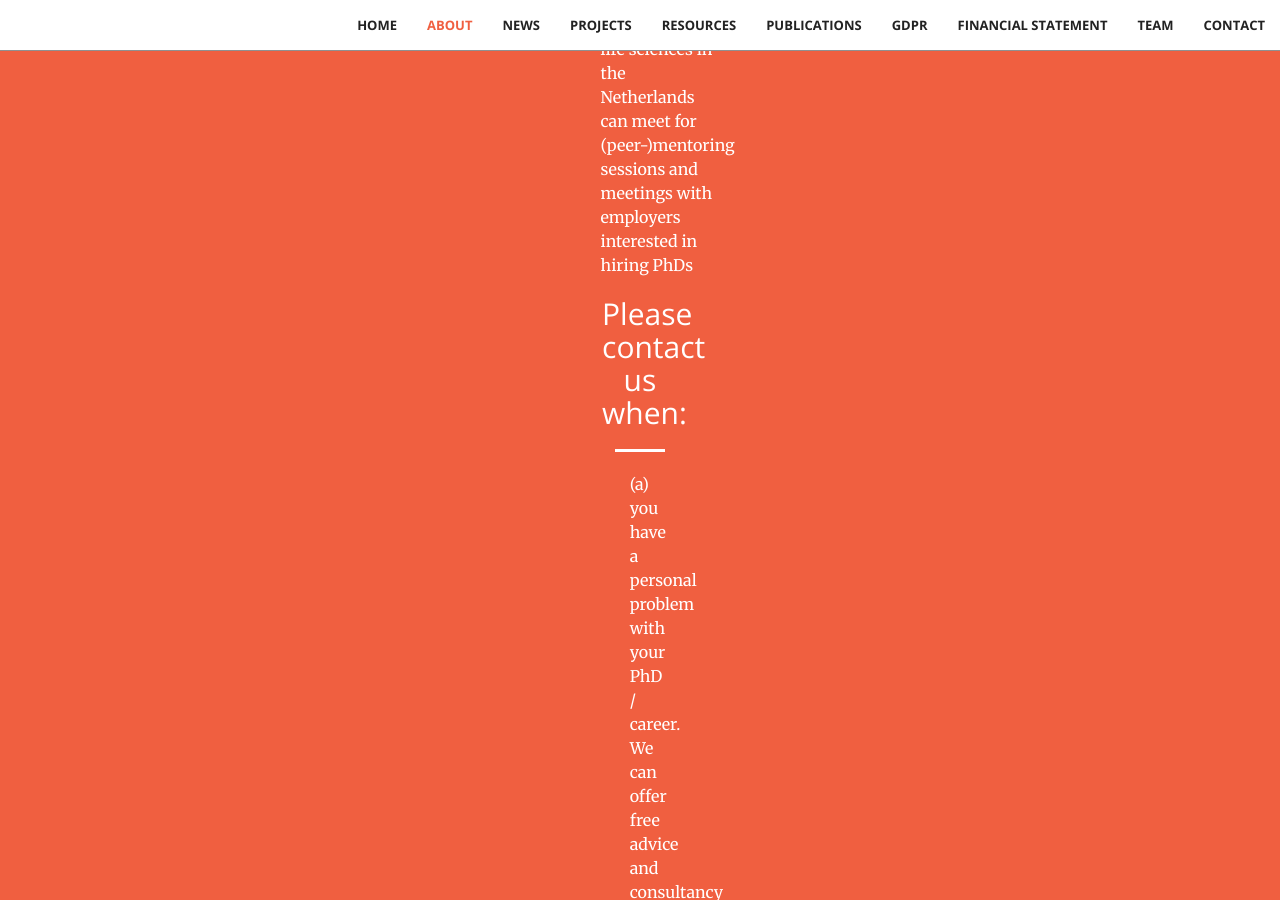
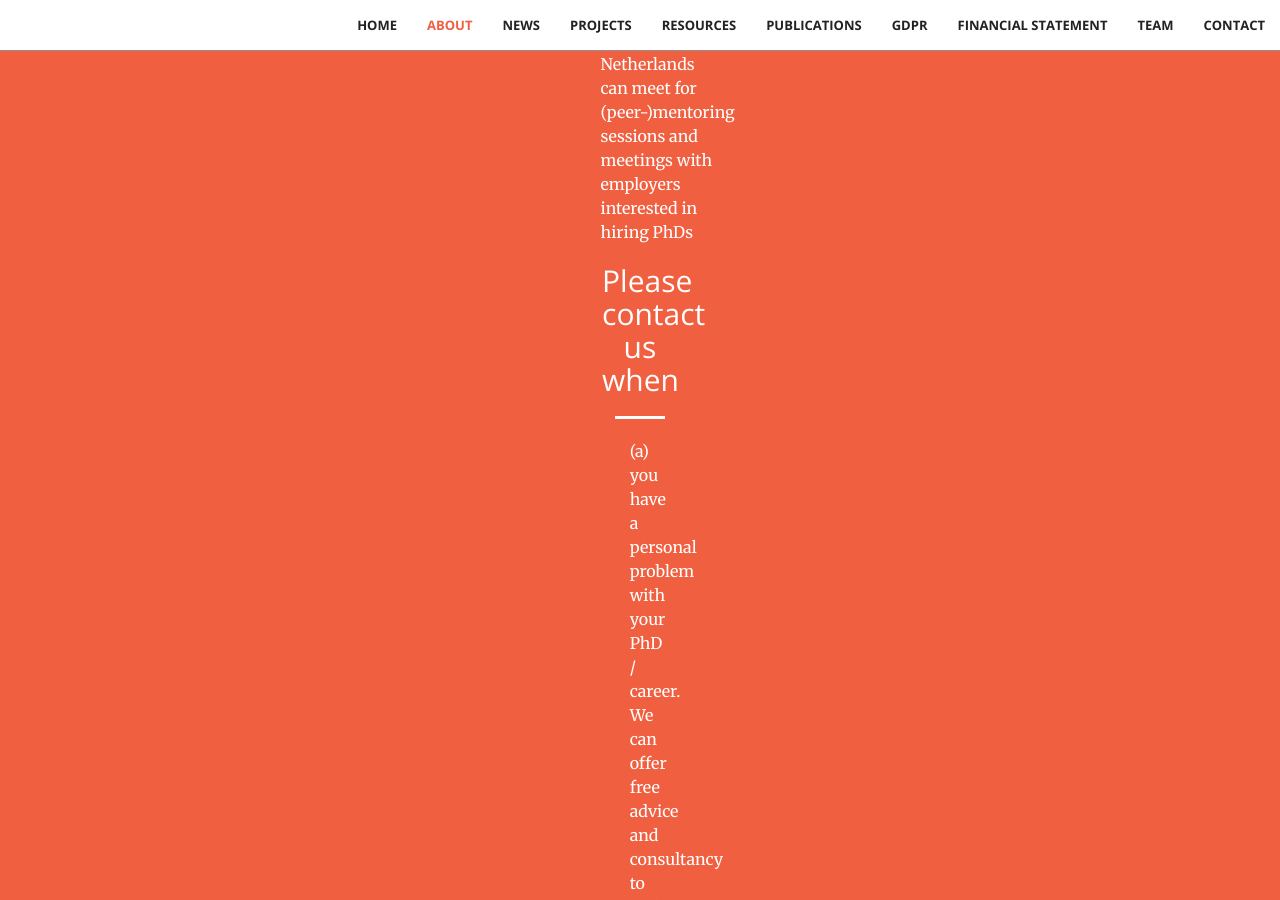
Before and after one commit to stichting-solaris/stichting-solaris.github.io, a Jekyll site: the page built from index.html, in a window 1280 px wide and 900 px high, scrolled down 5504 px. Built offline with Jekyll 4.4.1, drawn with Linux system fonts in a browser that asks for light colours; some of the changed text lies outside the part shown.

Commit message:
Update call-to-action.html

```diff
--- a/_includes/call-to-action.html
+++ b/_includes/call-to-action.html
@@ -60,7 +60,7 @@
 
 
                     <div class="col-lg-8 col-lg-offset-2 text-center">
-                    <h2 class="section-heading">Multi-year policy plan:</h2>
+                    <h2 class="section-heading">Multi-year plan</h2>
                     <hr class="light">
                     <div class="col-lg-8 col-lg-offset-2 text-left">
                     <p>2019:</p>
@@ -91,7 +91,7 @@
 
 
                     <div class="col-lg-8 col-lg-offset-2 text-center">
-                    <h2 class="section-heading">Please contact us when:</h2>
+                    <h2 class="section-heading">Please contact us when</h2>
                     <hr class="light">
                     <div class="col-lg-8 col-lg-offset-2 text-left">
                     <p>(a) you have a personal problem with your PhD / career.
```
